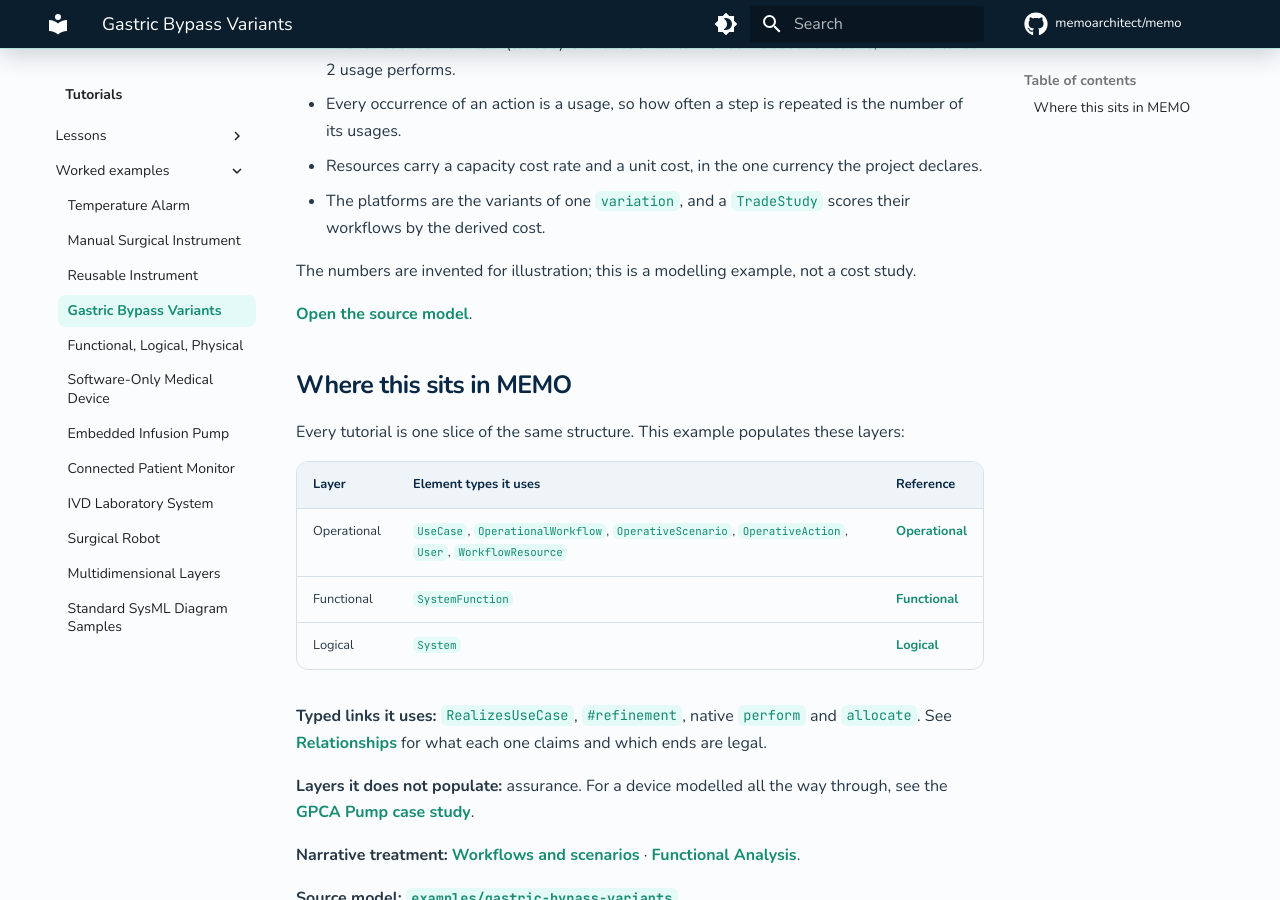
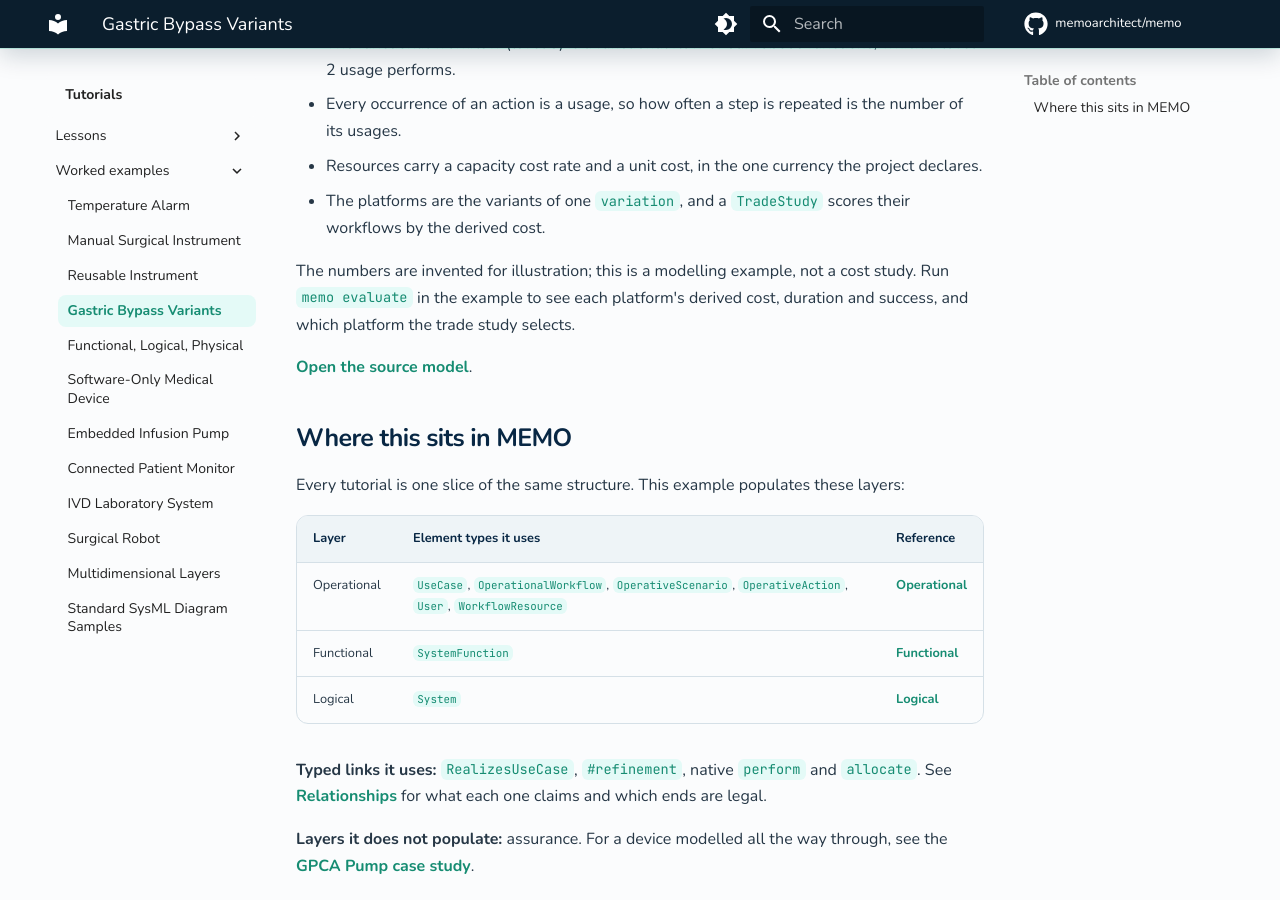
Before and after one commit to memoarchitect/memo, an MkDocs documentation site: the page built from docs/examples/gastric-bypass-variants.md, in a window 1280 px wide and 900 px high, scrolled down 419 px. Built offline with MkDocs 1.6.1 and Material for MkDocs 9.7.7, drawn with Linux system fonts in a browser that asks for light colours; comment, search, counter and statistics services are not loaded.

```diff
--- a/docs/examples/gastric-bypass-variants.md
+++ b/docs/examples/gastric-bypass-variants.md
@@ -10,7 +10,7 @@ clinical baseline.
 - Resources carry a capacity cost rate and a unit cost, in the one currency the project declares.
 - The platforms are the variants of one `variation`, and a `TradeStudy` scores their workflows by the derived cost.
 
-The numbers are invented for illustration; this is a modelling example, not a cost study.
+The numbers are invented for illustration; this is a modelling example, not a cost study. Run `memo evaluate` in the example to see each platform's derived cost, duration and success, and which platform the trade study selects.
 
 [Open the source model](https://github.com/memoarchitect/memo/tree/main/examples/gastric-bypass-variants).
 
```
Also changed, not shown: docs/sysml-api/architecture/operational/rollups/memo_rollups.md (+3 -2 lines), 1 other file.
